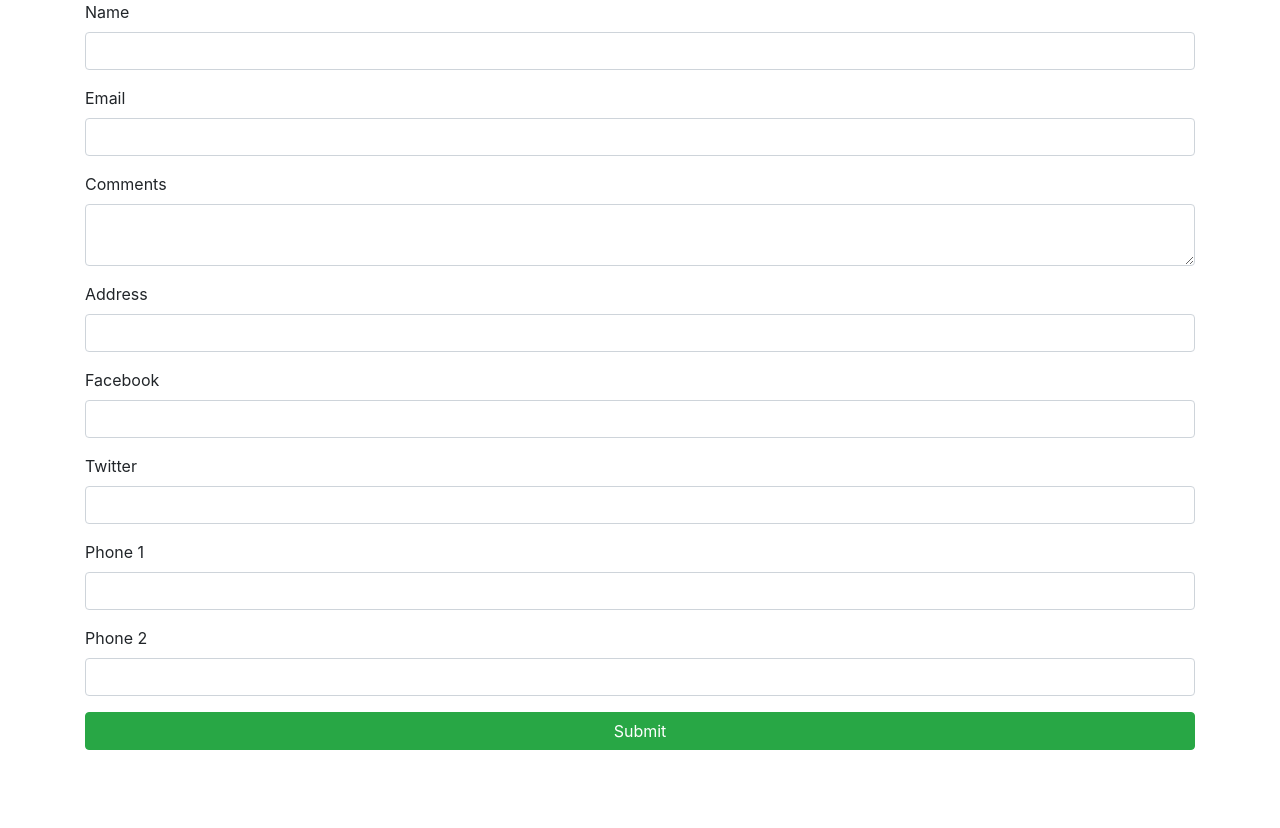
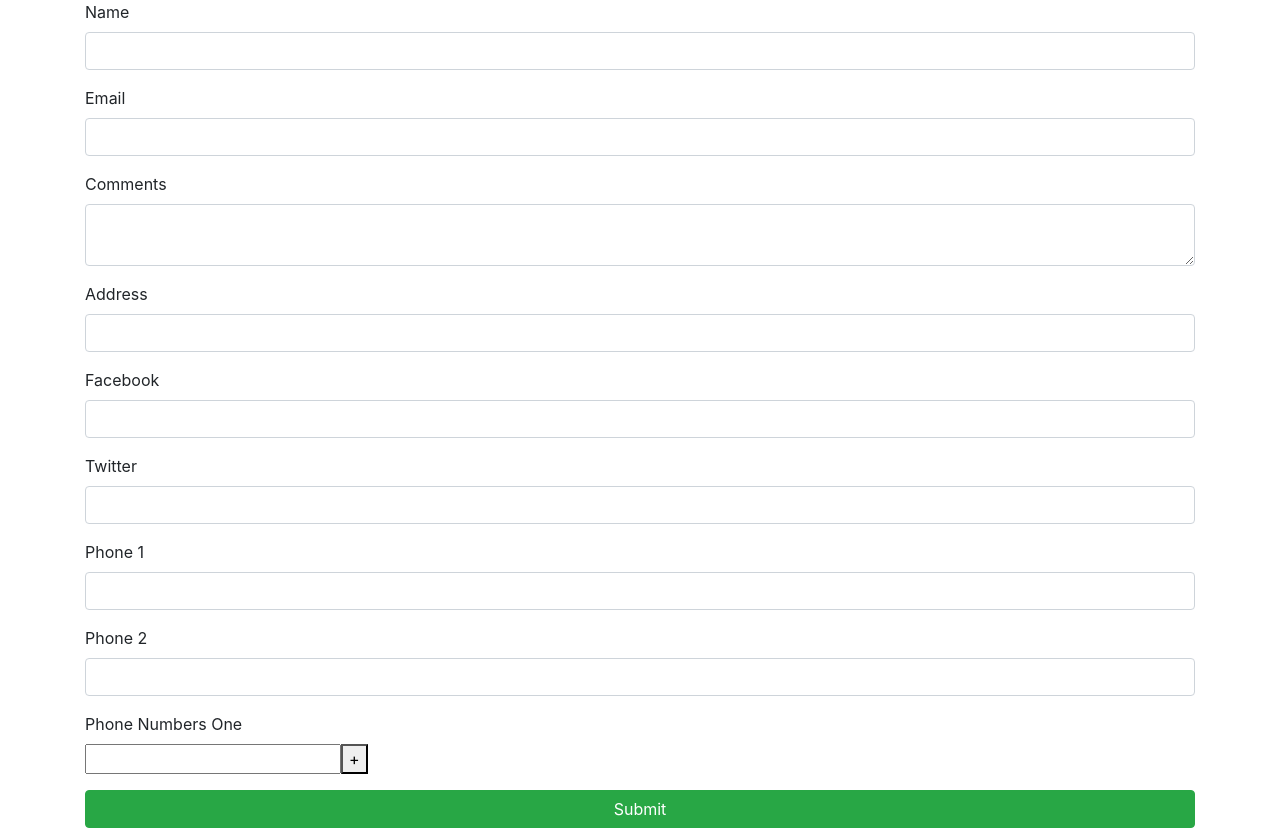
Before and after one commit to aungkaungkhant-nssh/React-Fromik, a React (Create React App) app: page / in a window 1280 px wide. Before the commit the page ends 800 px from the top, so only its background shows below. Built offline with nearby package versions, Linux system fonts and the light colour scheme.

Commit message:
Field Array

```diff
--- a/src/components/FormikComponentForm.jsx
+++ b/src/components/FormikComponentForm.jsx
@@ -1,4 +1,4 @@
-import { Formik,Form ,Field, ErrorMessage, FastField} from 'formik'
+import { Formik,Form ,Field, ErrorMessage, FastField, FieldArray} from 'formik'
 import React from 'react'
 import * as Yup from 'yup'
 function FormikComponentForm() {
@@ -10,7 +10,9 @@ function FormikComponentForm() {
         socialMedia:{
 
         },
-        phone:["",""]
+        phone:["",""],
+        phoneNumbers:[""],
+
     }
     const validationSchema=Yup.object({
         name:Yup.string().required("Required"),
@@ -93,6 +95,37 @@ function FormikComponentForm() {
                         <label htmlFor="">Phone 2</label>
                         <Field name="phone[1]" type="text" className="form-control"></Field>
                     </div>
+                    <div className="form-group">
+                        <label htmlFor="">Phone Numbers One</label>
+                        <FieldArray name="phoneNumbers">
+                            {
+                                props=>{
+                                   const {form,push,remove}=props;
+                                    const {values}=form;
+                                    const {phoneNumbers}=values;
+                                    return(
+                                        <div>
+                                            {
+                                                phoneNumbers.map((phoneNumber,index) =>{
+                                                    return(
+                                                        <div key={index}>
+                                                            <Field name={`phoneNumbers[${index}]`}></Field>
+                                                            {
+                                                                index>0 &&
+                                                                <button onClick={()=>remove(index)}>-</button>
+                                                            }
+
+                                                            <button onClick={()=>push("")}>+</button>
+                                                        </div>
+                                                    )
+                                                })
+                                            }
+                                        </div>
+                                    )
+                                }
+                            }
+                        </FieldArray>
+                    </div>
                     <input type="submit" className="btn btn-success btn-block"/>
                 </Form>
              </Formik>
```
